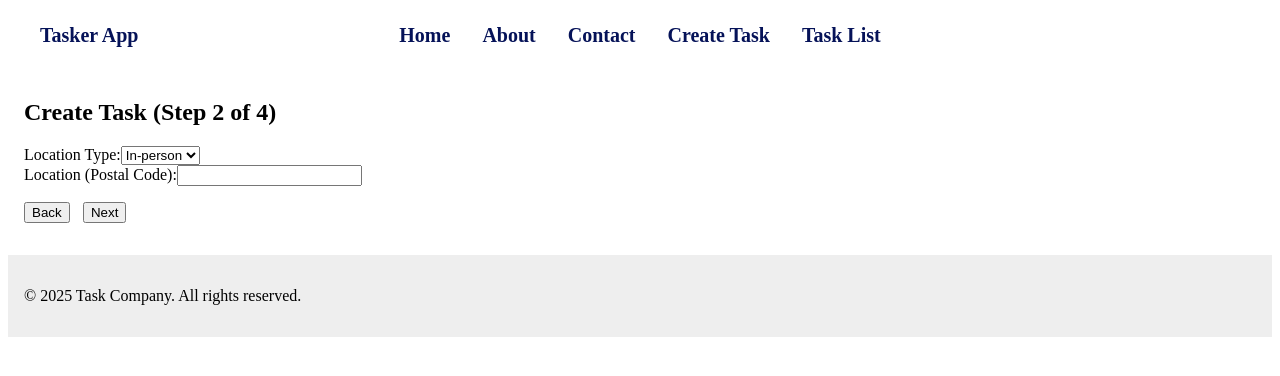
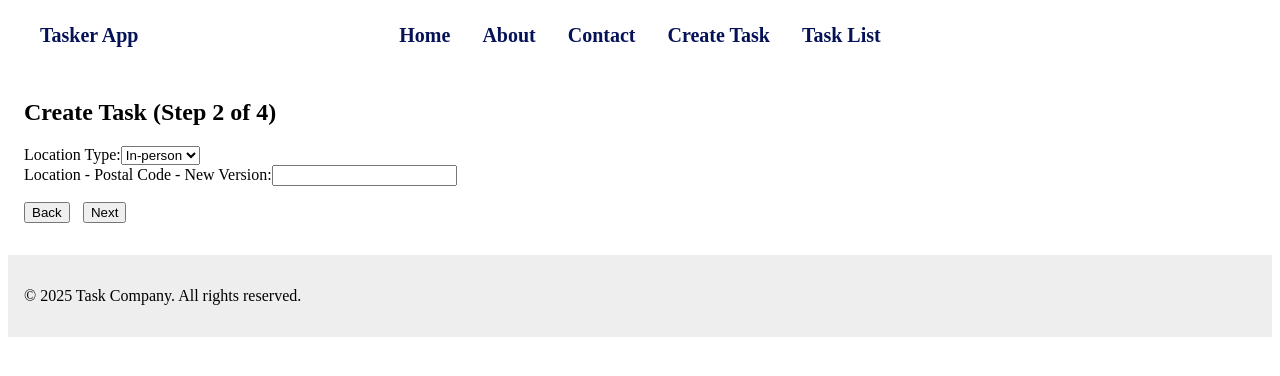
Before and after one commit to Nick-Zwarych/Captone-v1, a React (Vite) app in the folder React v1/CapstoneV1/: page /create in a window 1280 px wide. Both pictures are taken after typing "Sample", "2020-01-15", "2020-01-15" into the empty fields and a click on the button "Next". Shown: the top 376 px of the page. Built offline with nearby package versions, Linux system fonts and the light colour scheme.

Commit message:
Text Change - Test

```diff
--- a/React v1/CapstoneV1/src/CreateTask.jsx
+++ b/React v1/CapstoneV1/src/CreateTask.jsx
@@ -225,7 +225,7 @@ function CreateTask({ addTask }) {
             </div>
             <div>
               <label>
-                Location (Postal Code):
+                Location - Postal Code - New Version:
                 <input
                   type="text"
                   name="taskLocation"
```
